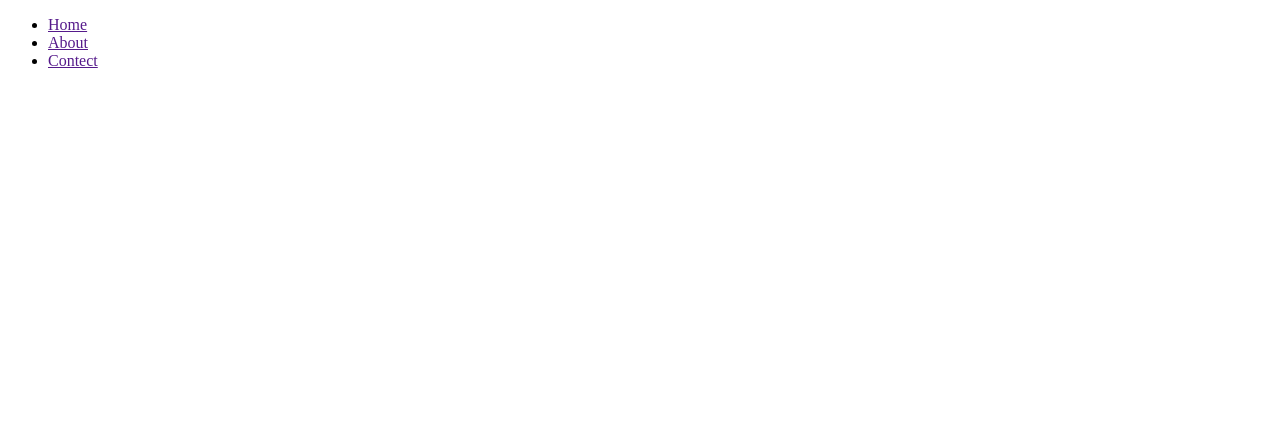
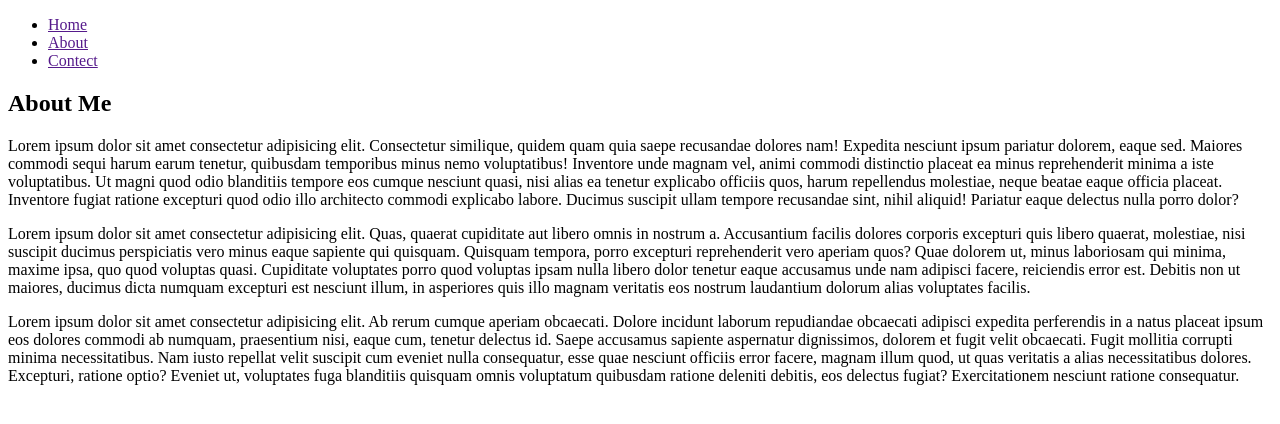
Before and after one commit to shahidul-islam-shahin/my-school, a plain HTML site: page index.html in a window 1280 px wide. Drawn offline with Linux system fonts and the light colour scheme.

Commit message:
About me added

```diff
--- a/index.html
+++ b/index.html
@@ -14,6 +14,14 @@
                 <li><a href="">Contect</a></li>
             </ul>
         </div> <!-- nav-bar ends-->
+        <section id="about">
+            <div>
+                <h2>About Me</h2>
+                <p>Lorem ipsum dolor sit amet consectetur adipisicing elit. Consectetur similique, quidem quam quia saepe recusandae dolores nam! Expedita nesciunt ipsum pariatur dolorem, eaque sed. Maiores commodi sequi harum earum tenetur, quibusdam temporibus minus nemo voluptatibus! Inventore unde magnam vel, animi commodi distinctio placeat ea minus reprehenderit minima a iste voluptatibus. Ut magni quod odio blanditiis tempore eos cumque nesciunt quasi, nisi alias ea tenetur explicabo officiis quos, harum repellendus molestiae, neque beatae eaque officia placeat. Inventore fugiat ratione excepturi quod odio illo architecto commodi explicabo labore. Ducimus suscipit ullam tempore recusandae sint, nihil aliquid! Pariatur eaque delectus nulla porro dolor?</p>
+                <p>Lorem ipsum dolor sit amet consectetur adipisicing elit. Quas, quaerat cupiditate aut libero omnis in nostrum a. Accusantium facilis dolores corporis excepturi quis libero quaerat, molestiae, nisi suscipit ducimus perspiciatis vero minus eaque sapiente qui quisquam. Quisquam tempora, porro excepturi reprehenderit vero aperiam quos? Quae dolorem ut, minus laboriosam qui minima, maxime ipsa, quo quod voluptas quasi. Cupiditate voluptates porro quod voluptas ipsam nulla libero dolor tenetur eaque accusamus unde nam adipisci facere, reiciendis error est. Debitis non ut maiores, ducimus dicta numquam excepturi est nesciunt illum, in asperiores quis illo magnam veritatis eos nostrum laudantium dolorum alias voluptates facilis.</p>
+                <p>Lorem ipsum dolor sit amet consectetur adipisicing elit. Ab rerum cumque aperiam obcaecati. Dolore incidunt laborum repudiandae obcaecati adipisci expedita perferendis in a natus placeat ipsum eos dolores commodi ab numquam, praesentium nisi, eaque cum, tenetur delectus id. Saepe accusamus sapiente aspernatur dignissimos, dolorem et fugit velit obcaecati. Fugit mollitia corrupti minima necessitatibus. Nam iusto repellat velit suscipit cum eveniet nulla consequatur, esse quae nesciunt officiis error facere, magnam illum quod, ut quas veritatis a alias necessitatibus dolores. Excepturi, ratione optio? Eveniet ut, voluptates fuga blanditiis quisquam omnis voluptatum quibusdam ratione deleniti debitis, eos delectus fugiat? Exercitationem nesciunt ratione consequatur.</p>
+            </div>
+        </section>
     </div> <!-- container ends-->
 </body>
 </html>
```
Also changed, not shown: js/app.js (added).
